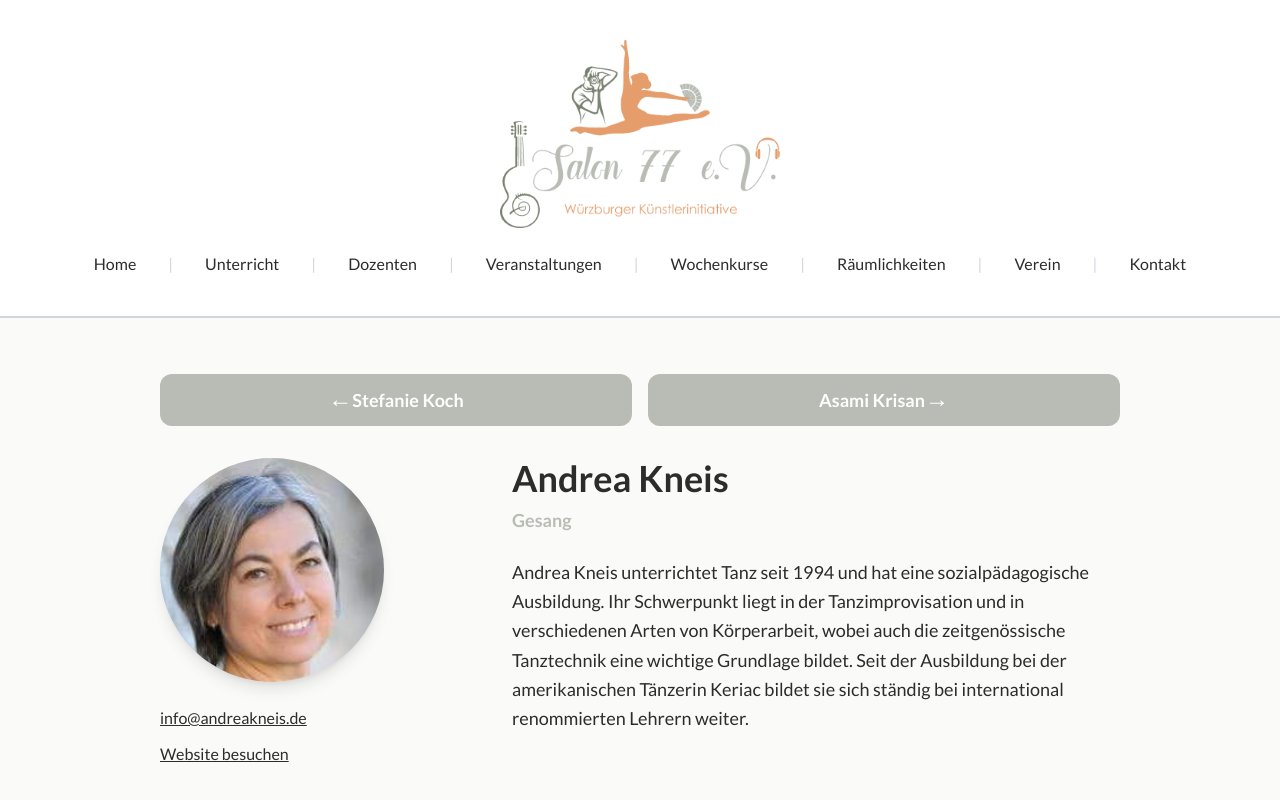
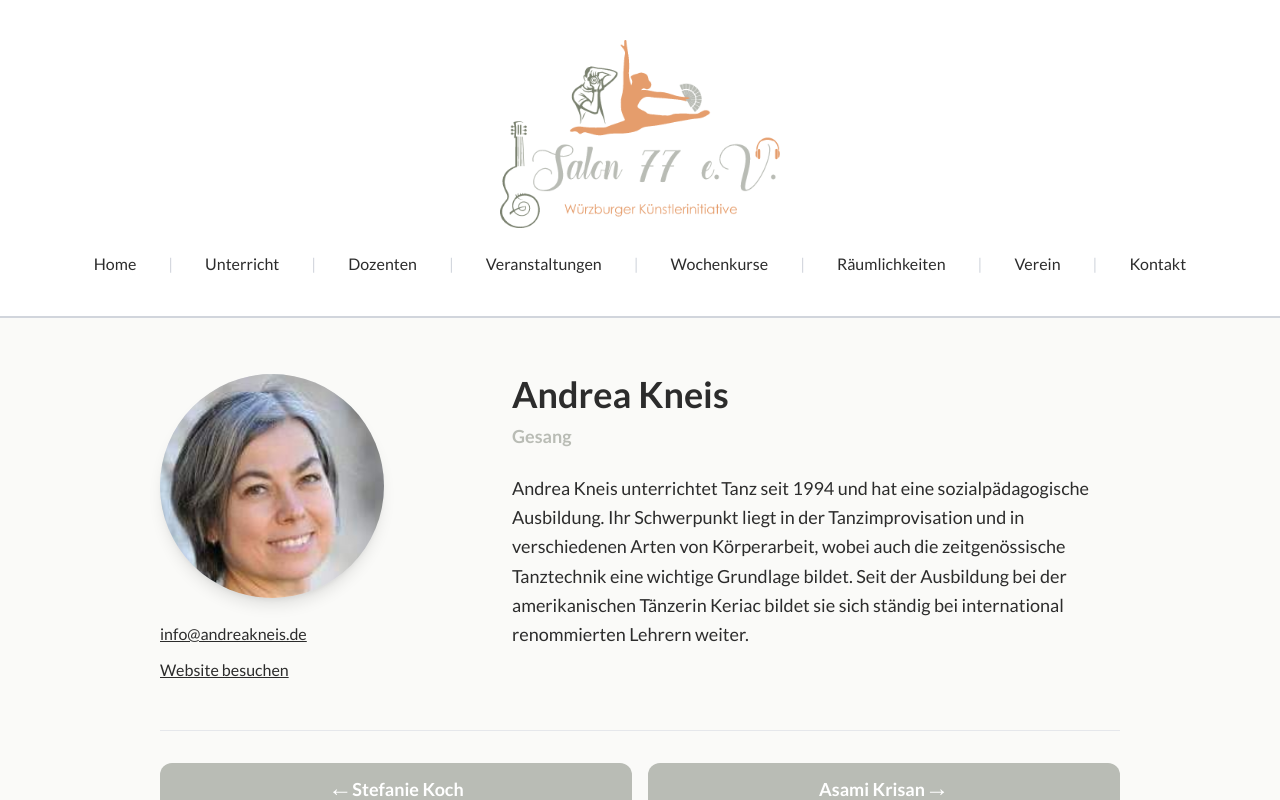
Before and after one commit to waynedevilliers/salon77, a Next.js app: page /dozenten/andrea-kneis in a window 1280 px wide. Shown: the top 800 px of the page. Built offline with nearby package versions, Linux system fonts and the light colour scheme.

Commit message:
feat(dozenten): remove top previous and next buttons
The pager now appears only below the content, after the biography.

Co-Authored-By: Claude Haiku 5.5 <noreply@anthropic.com>

```diff
--- a/app/dozenten/[slug]/page.tsx
+++ b/app/dozenten/[slug]/page.tsx
@@ -54,8 +54,6 @@ export default async function InstructorPage({ params }: PageProps) {
       <JsonLd data={breadcrumbJsonLd(`/dozenten/${slug}`, instructor.name)} />
       <main className="flex-1">
         <div className="max-w-5xl mx-auto w-full px-4 sm:px-6 lg:px-8 py-10 sm:py-14">
-          <div className="mb-8">{pager}</div>
-
           <div className="grid grid-cols-1 md:grid-cols-[minmax(0,1fr)_minmax(0,2fr)] gap-8 md:gap-12">
             {/* Left column: photo and contact */}
             <aside className="flex flex-col items-center md:items-start gap-6">
```
